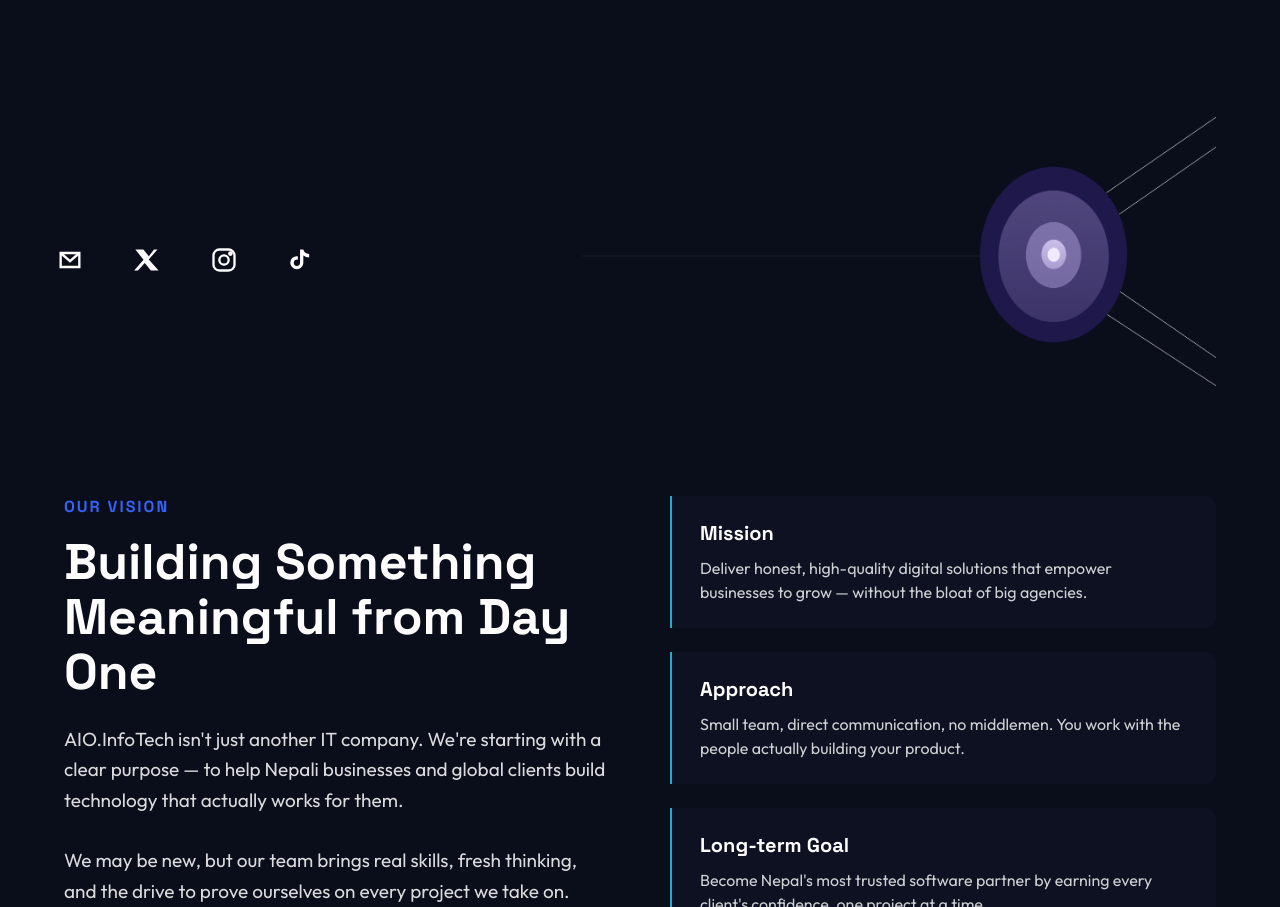
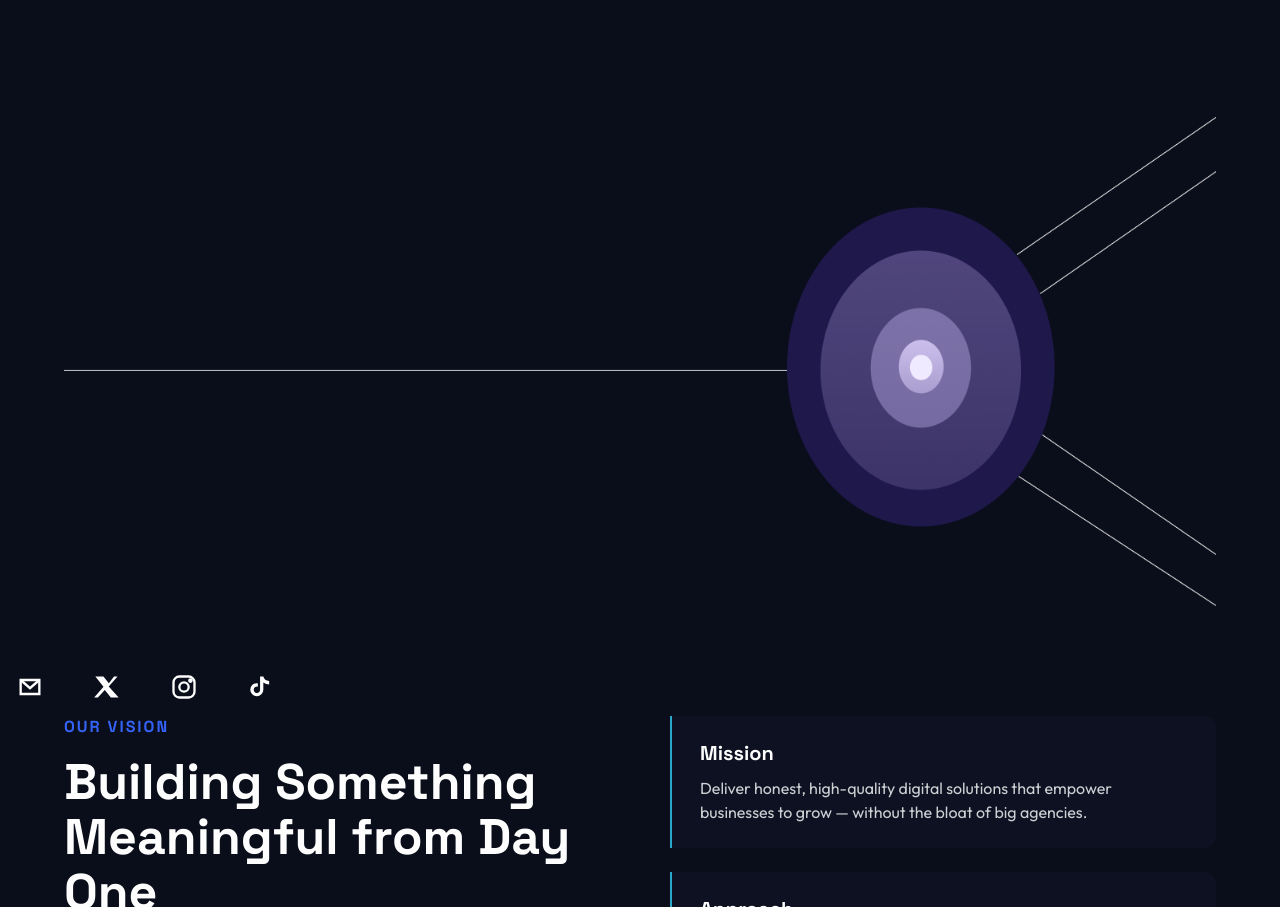
Before and after one commit to SAN3D/aio-infotech-site, a plain HTML site: page index.html in a window 1280 px wide. Shown: the part 670-1577 px from the top of the page. Drawn offline with Linux system fonts and the light colour scheme.

Commit message:
Update style.css

```diff
--- a/style.css
+++ b/style.css
@@ -272,25 +272,20 @@
   color: var(--white);
 }
 
-/* ---------------------------------- Decor strip (icon row + glow, own section) ---------------------------------- */
+/* ---------------------------------- Hero decor (icon row + glow, aligned with CTA row) ---------------------------------- */
 
-.decor-strip{
-  position: relative;
-  overflow: visible;
-  padding: 0;
+.hero .wrap{ position: relative; }
+
+.hero-decor{
+  position: absolute;
+  right: 0;
+  top: 400px;
+  width: 48%;
+  max-width: 700px;
+  min-width: 380px;
+  pointer-events: none;
 }
 
-.decor-strip .wrap{ position: relative; }
-
-.orbit-decor{
-  position: relative;
-  width: 55%;
-  max-width: 800px;
-  min-width: 420px;
-  margin-left: auto;
-  margin-right: 0;
-  pointer-events:none;
-}
 .orbit-decor img{
   width: 100%;
   height: auto;
@@ -302,8 +297,9 @@
   gap: 17px;
   position: absolute;
   left: 0;
-  top: 42%;
+  top: 540px;
   z-index: 2;
+  pointer-events: auto;
 }
 .social-row-lg a{
   width: 60px; height: 60px;
@@ -314,9 +310,9 @@
 .social-row-lg a:hover{ opacity: .7; }
 .social-row-lg svg{ width: 28px; height: 28px; }
 
-@media (max-width: 900px){
-  .orbit-decor{ display: none; }
-  .social-row-lg{ position: static; margin: 30px 0 20px; }
+@media (max-width: 1100px){
+  .hero-decor{ display: none; }
+  .social-row-lg{ position: static; margin: 30px 0 0; }
 }
 
 /* ---------------------------------- Sections ---------------------------------- */
```
